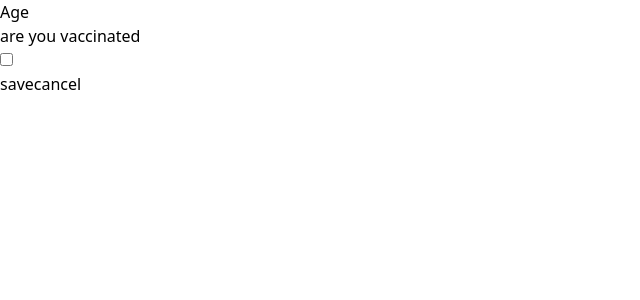
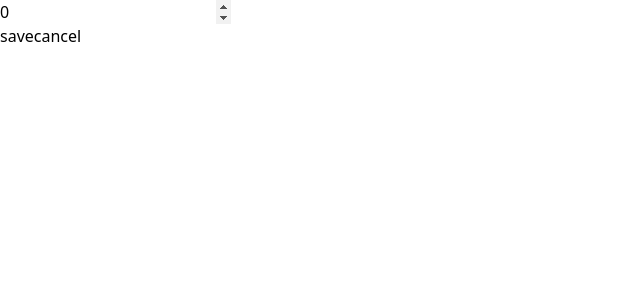
Before and after one commit to Rvey/covid-vacc-tracker, a React (Vite) app in the folder FrontEnd/: page / in a window 1280 px wide. Shown: the top 300 px of the page, without its empty margins (0-640 px from the left). Built offline with nearby package versions, Linux system fonts and the light colour scheme.

Commit message:
Update VerificationForm.tsx

```diff
--- a/FrontEnd/src/components/Forms/VerificationForm.tsx
+++ b/FrontEnd/src/components/Forms/VerificationForm.tsx
@@ -1,16 +1,12 @@
 import { Formik, Form, Field, ErrorMessage } from "formik";
+import { SetStateAction, useState, useRef } from "react";
 import * as Yup from "yup";
 const VerificationForm = () => {
-  //     const UserSchema = Yup.object().shape({
-  //     delivery: Yup.string().min(2, 'Too Short!').required('Required'),
-  //     region: Yup.string().required('Required'),
-  //     age: Yup.number().required('Required')
-  // });
   return (
     <div>
       <Formik
         initialValues={{
-          age: "",
+          age: 0,
           vaccinated: false,
           effected: "",
         }}
@@ -26,31 +22,27 @@ const VerificationForm = () => {
               <label
                 htmlFor="age"
                 className="block mb-2 text-sm font-medium text-gray-900 dark:text-gray-300"
-              >
-                Age
-              </label>
+              ></label>
               <Field
                 type="number"
                 id="age"
                 className="bg-gray-50 border border-gray-300 text-gray-900 text-sm rounded-lg focus:ring-blue-500 focus:border-blue-500 block w-full p-2.5"
                 name="age"
               />
-              {errors.age && touched.age ? (
-                <div className="text-red-500 font-semibold">{errors.age}</div>
-              ) : null}
             </div>
-            {/* first vacc check */}
-            <div className="mt-4">
-              <label>
-                <h1>are you vaccinated</h1>
-                <Field type="checkbox" name="vaccinated" />
-              </label>
-            </div>
-            {values.vaccinated && (
+
+            {values.age > 12 && (
               <div className="mt-4">
-                <h1>tare you already effected</h1>
+                <label>
+                  <h1>are you vaccinated</h1>
+                  <Field type="checkbox" name="firstVacc" />
+                  <Field type="checkbox" name="secondVacc" />
+                  <Field type="checkbox" name="vaccinated" />
+                </label>
               </div>
             )}
+
+            {values.vaccinated && <div>are u already infected</div>}
 
             <div className="mt-8 flex justify-between">
               <button
```
